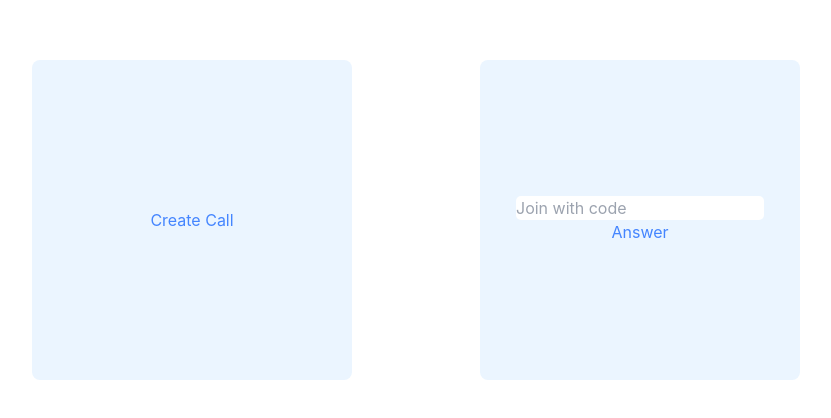
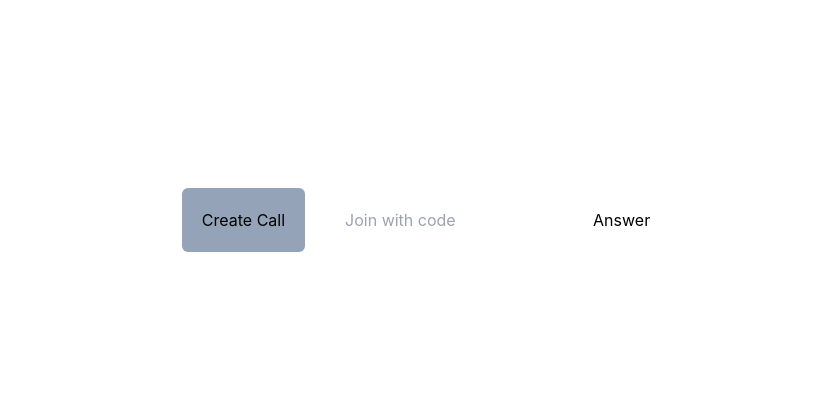
Before and after one commit to e-jordan-b/chitchat, a React (Create React App) app in the folder client/: page /createCall in a window 1280 px wide. Shown: the part 180-598 px from the top of the page, without its empty margins (224-1055 px from the left). Built offline with nearby package versions, Linux system fonts and the light colour scheme.

Commit message:
Refactoring

```diff
--- a/client/package.json
+++ b/client/package.json
@@ -10,12 +10,16 @@
     "@types/node": "^16.18.25",
     "@types/react": "^18.2.5",
     "@types/react-dom": "^18.2.3",
+    "@types/react-redux": "^7.1.25",
+    "@types/redux": "^3.6.0",
     "firebase": "^9.21.0",
     "react": "^18.2.0",
     "react-dom": "^18.2.0",
     "react-icons": "^4.8.0",
+    "react-redux": "^8.0.5",
     "react-router-dom": "^6.11.1",
     "react-scripts": "5.0.1",
+    "redux": "^4.2.1",
     "typescript": "^4.9.5",
     "web-vitals": "^2.1.4"
   },
--- a/client/src/App.tsx
+++ b/client/src/App.tsx
@@ -7,14 +7,14 @@ import useAuth from './hooks/useAuth';
 import Login from './components/Login';
 import Call from './components/Call';
 import { router } from "./router";
-import CreateCall from './components/Create-call';
+// import CreateCall from './components/Create-call';
 export default function App() {
   const { user } = useAuth()
   console.log(user)
 
   return (
-      // <RouterProvider router={router} />
-      <Call/>
+      <RouterProvider router={router} />
+      // <Call/>
       // <CreateCall/>
   );
 
--- a/client/src/components/Call.tsx
+++ b/client/src/components/Call.tsx
@@ -2,7 +2,7 @@ import React, { useState } from "react";
 import Menu from "./CallMenu";
 import Videos from "./CallVideos";
 import '../call.css'
-
+import Settings from './Seetings'
 const Call: React.FC = () => {
   // Federicos original code within APP component
   // return (
@@ -14,15 +14,16 @@ const Call: React.FC = () => {
   // );
   const [currentPage, setCurrentPage] = useState<string>("home");
   const [joinCode, setJoinCode] = useState<string>("");
-
+    console.log(currentPage)
   return (
       <div className="app">
           {currentPage === "home" ? (
-              <Menu
-                  joinCode={joinCode}
-                  setJoinCode={setJoinCode}
-                  setPage={setCurrentPage}
-              />
+            //   <Menu
+            //       joinCode={joinCode}
+            //       setJoinCode={setJoinCode}
+            //       setPage={setCurrentPage}
+            //   />
+            <Settings setCurrentPage={setCurrentPage}/>
           ) : (
               <Videos
                   mode={currentPage}
--- a/client/src/components/CallMenu.tsx
+++ b/client/src/components/CallMenu.tsx
@@ -7,7 +7,7 @@ interface menuProps {
   setJoinCode: React.Dispatch<React.SetStateAction<string>>
 }
 
-const Menu: React.FC<menuProps> = ({joinCode, setPage, setJoinCode}: menuProps) => {
+const Menu: React.FC<menuProps> = ({joinCode,  setPage , setJoinCode}: menuProps) => {
   return (
     <div className="home">
         <div className="create box">
--- a/client/src/components/Create-call.tsx
+++ /dev/null
@@ -1,37 +0,0 @@
-import { Navigate, useParams, useNavigate} from "react-router-dom"
-import { useEffect, useState } from "react"
-// const { roomId } = useParams()
-
-
-const CreateCall = () => {
-  const [roomId, setRoomId] = useState('645a205090d5f0e0b2b99689')
-
-  const navigation = useNavigate()
-
-
-  const handleJoinCall = () => {
-    navigation(`/room/${roomId}`)
-  //  < Navigate to=`room/${roomId}/>
-  }
-
-  const handleCreateCall = () => {
-
-  }
-  return (
-    // CreateCAll button
-    // Join call input
-    // On CreateCall click establich connection to fireabase/RTC
-    <div className="home">
-      <div className="create box">
-          <button onClick={handleCreateCall}>Create Call</button>
-      </div>
-
-      <div className="answer box">
-          <input defaultValue={roomId} />
-          <button onClick={handleJoinCall}>Answer</button>
-      </div>
-    </div>
-  )
-}
-
-export default CreateCall
--- /dev/null
+++ b/client/src/components/LandingPage.tsx
@@ -0,0 +1,51 @@
+import { Navigate, useParams, useNavigate} from "react-router-dom"
+import { useEffect, useState } from "react"
+import { connect } from 'react-redux';
+
+// const { roomId } = useParams()
+
+
+const LandingPage= () => {
+  const [roomId, setRoomId] = useState('645a205090d5f0e0b2b99689');
+  const [joinCode, setJoinCode] = useState('');
+  const navigation = useNavigate();
+
+  const handleClick = () => {
+    // Missing saving code into store / REDUX
+    navigation(`/room/${roomId}`);
+  };
+
+  return (
+    <div className="flex flex-row justify-center items-center h-screen ">
+        <div className="create box mr-10 ">
+            <button className="bg-slate-400 p-5" onClick={handleClick}>Create Call</button>
+        </div>
+
+        <div className="answer box">
+            <input
+                value={joinCode}
+                onChange={(e) => setJoinCode(e.target.value)}
+                placeholder="Join with code"
+            />
+            <button onClick={handleClick}>Answer</button>
+        </div>
+    </div>
+  )
+};
+
+// export default LandingPage;
+interface state {
+  joinCode: string
+};
+
+const mapStateToProps = (state:state) => {
+  return { joinCode: state.joinCode };
+};
+
+const mapDispatchToProps = (dispatch:Function) => {
+  return {
+    add: () => dispatch({ type: 'ADD' }),
+  };
+};
+
+export default connect(mapStateToProps, mapDispatchToProps)(LandingPage);
--- /dev/null
+++ b/client/src/components/Seetings.tsx
@@ -0,0 +1,13 @@
+import React from 'react'
+
+interface SettingsProps {
+  setCurrentPage: React.Dispatch<React.SetStateAction<string>>
+}
+
+export default function Seetings(props: SettingsProps) {
+  return (
+    <div className = 'flex justify-center items-center h-screen'>
+      <button onClick={() => props.setCurrentPage('call')}>Join</button>
+    </div>
+  )
+}
--- a/client/src/index.tsx
+++ b/client/src/index.tsx
@@ -1,5 +1,7 @@
 import React from 'react';
 import ReactDOM from 'react-dom/client';
+import { Provider } from 'react-redux';
+import store from './redux/store';
 import App from './App';
 import './index.css';
 import reportWebVitals from './reportWebVitals';
@@ -10,7 +12,9 @@ const root = ReactDOM.createRoot(
 );
 root.render(
   // <React.StrictMode>
+  <Provider store={store}>
        <App/>
+  </Provider>
   // </React.StrictMode>
 );
 
--- /dev/null
+++ b/client/src/redux/store.ts
@@ -0,0 +1,26 @@
+import { createStore } from 'redux';
+
+// Initial state object
+const initialState = {
+  joinCode: ''
+};
+
+type action = {
+  type: string,
+  payload: string
+};
+
+// Reducer function
+const reducer = (state = initialState, action:action ) => {
+  switch (action.type) {
+    case 'ADD':
+      return { ...state, joinCode: action.payload };
+    default:
+      return state;
+  }
+};
+
+// Create the Redux store
+const store = createStore(reducer);
+
+export default store;
--- a/client/src/router/index.tsx
+++ b/client/src/router/index.tsx
@@ -19,17 +19,19 @@
 
 
 import { Route, createBrowserRouter, createRoutesFromElements, useParams } from 'react-router-dom'
-import CreateCall from '../components/Create-call'
+import LandingPage from '../components/LandingPage'
+import Call from '../components/Call'
+// const Call = () => {
+//   const { roomId } = useParams()
 
-const Call = () => {
-  const { roomId } = useParams()
+//   return (
+//     <div className = 'flex justify-center items-center h-screen'>
+//       <button >Join</button>
+//     </div>
+//   )
+// }
 
-  return (
-    <div>
-      <h1>{roomId}</h1>
-    </div>
-  )
-}
+
 
 
 
@@ -50,7 +52,7 @@ export const router = createBrowserRouter(
       <Route path="settings" element={<Settings/>} />
     </Route> */}
 
-    <Route path='/createCall' element={<CreateCall/>} />
+    <Route path='/createCall' element={<LandingPage/>} />
     <Route path="/room/:roomId" element={<Call/>} />
     <Route path="*" element={<h1>Not Found</h1>} />
 
```
Also changed, not shown: 1 other file (tests, documents, lock files or other folders).
